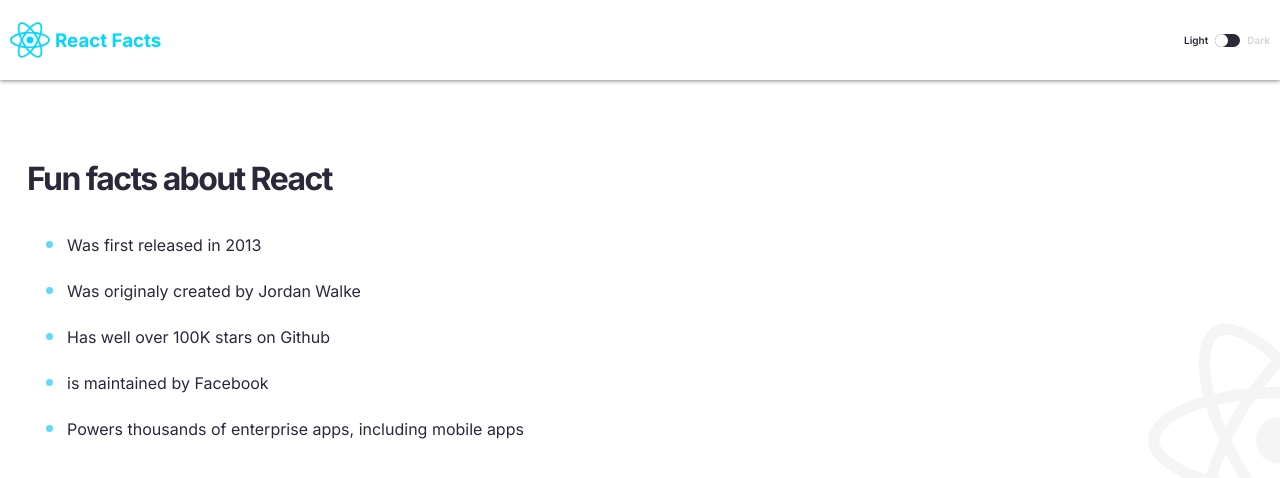
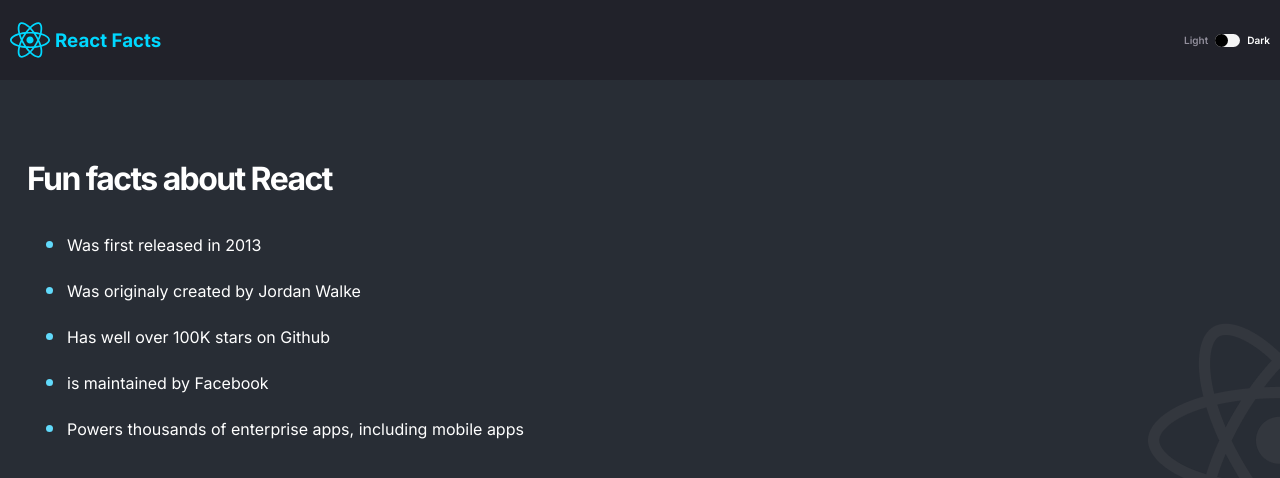
Before and after one commit to akashs-arkar1489/React-Fun-facts-v2, a React (Vite) app: page / in a window 1280 px wide. Shown: the top 478 px of the page. Built offline with nearby package versions, Linux system fonts and the light colour scheme.

Commit message:
dark mode toggler integration

```diff
--- a/src/App.jsx
+++ b/src/App.jsx
@@ -1,13 +1,15 @@
 import './App.css'
 import Navbar from './components/Navbar'
 import Main from './components/Main'
+import { useState } from 'react'
 
 function App() {
+  const [theme,setTheme] = useState(true)
 
   return (
     <div className='container'>
-      <Navbar />
-      <Main />
+      <Navbar themeMode={theme} updateThemeMode={setTheme} />
+      <Main themeMode={theme}/>
     </div>
   )
 }
--- a/src/components/Main.jsx
+++ b/src/components/Main.jsx
@@ -1,6 +1,7 @@
-export default function Main() {
+/* eslint-disable react/prop-types */
+export default function Main(props) {
     return (
-        <div className="main-container">
+        <div className={`main-container ${props.themeMode === true ? "dark" : "" }`}>
             <h1>Fun facts about React</h1>
             <ul>
                 <li>Was first released in 2013</li>
--- a/src/components/Navbar.jsx
+++ b/src/components/Navbar.jsx
@@ -1,26 +1,30 @@
+/* eslint-disable react/prop-types */
 import reactlogo from "../assets/react.svg"
 
-export default function Navbar() {
+export default function Navbar(props) {
+
+    function handleClick(){
+        props.updateThemeMode(prvMode => !prvMode)
+    }
+    const theme = props.themeMode === true ? "dark" : ""
     return (
-        <>
             <header className="navbar">
-                <nav className="nav">
+                <nav className={`nav ${theme}`}>
                     <div className="nav-title">
                         <img src={reactlogo} className="nav-logo" alt="react logo" />
                         <h3>React Facts</h3>
                     </div>
                     <div>
                         <div className="toggler">
-                            <p className="toggler-light">Light</p>
-                            <div className="toggler-slider">
-                                <div className="toggle-slider-circle"></div>
+                            <p className={`toggler-light ${theme}`}>Light</p>
+                            <div className={`toggler-slider ${theme}`} onClick={handleClick}>
+                                <div className={`toggle-slider-circle ${theme}`}></div>
                             </div>
-                            <p className="toggler-dark">Dark</p>
+                            <p className={`toggler-dark ${theme}`}>Dark</p>
                         </div>
                     </div>
 
                 </nav>
             </header>
-        </>
     )
 }
```
